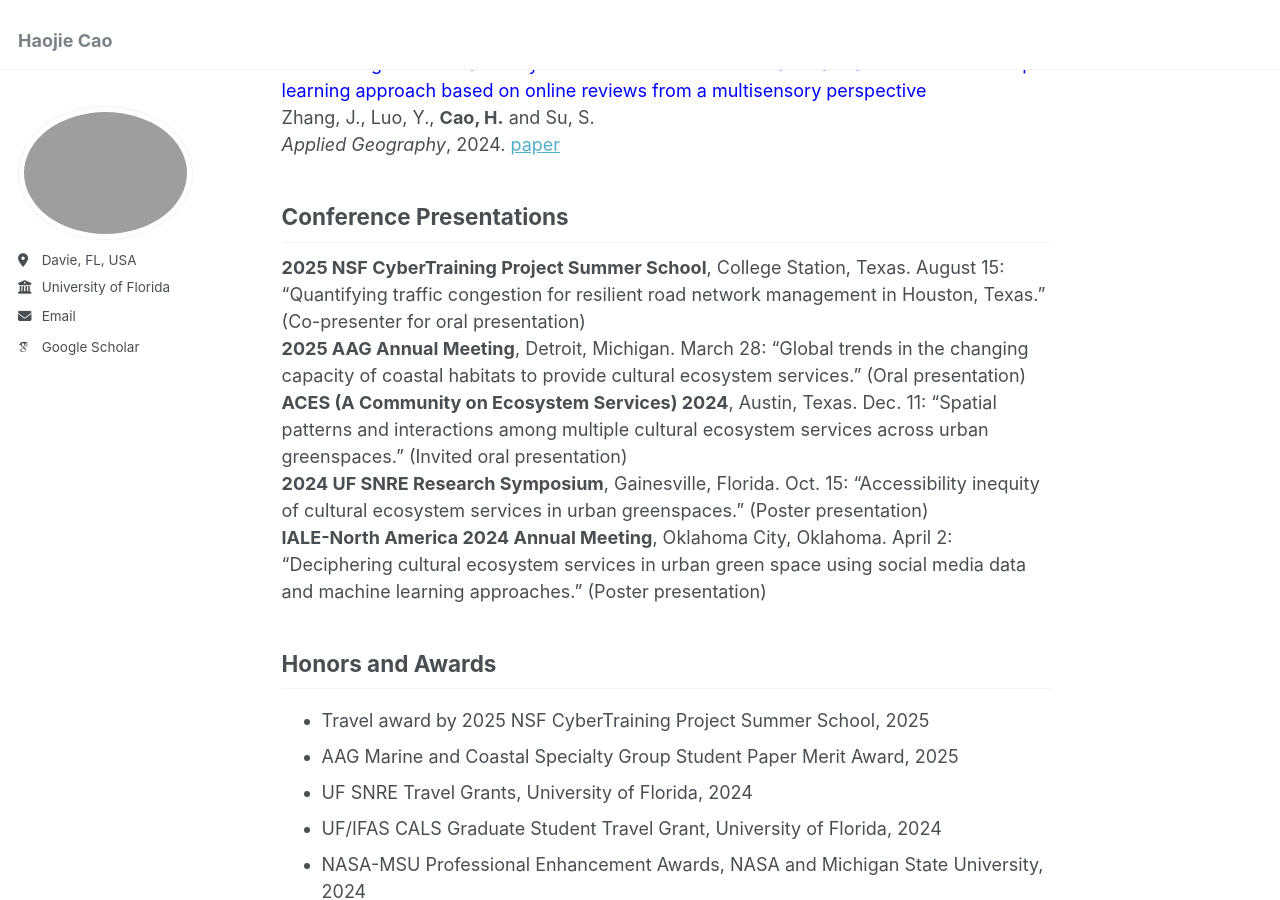
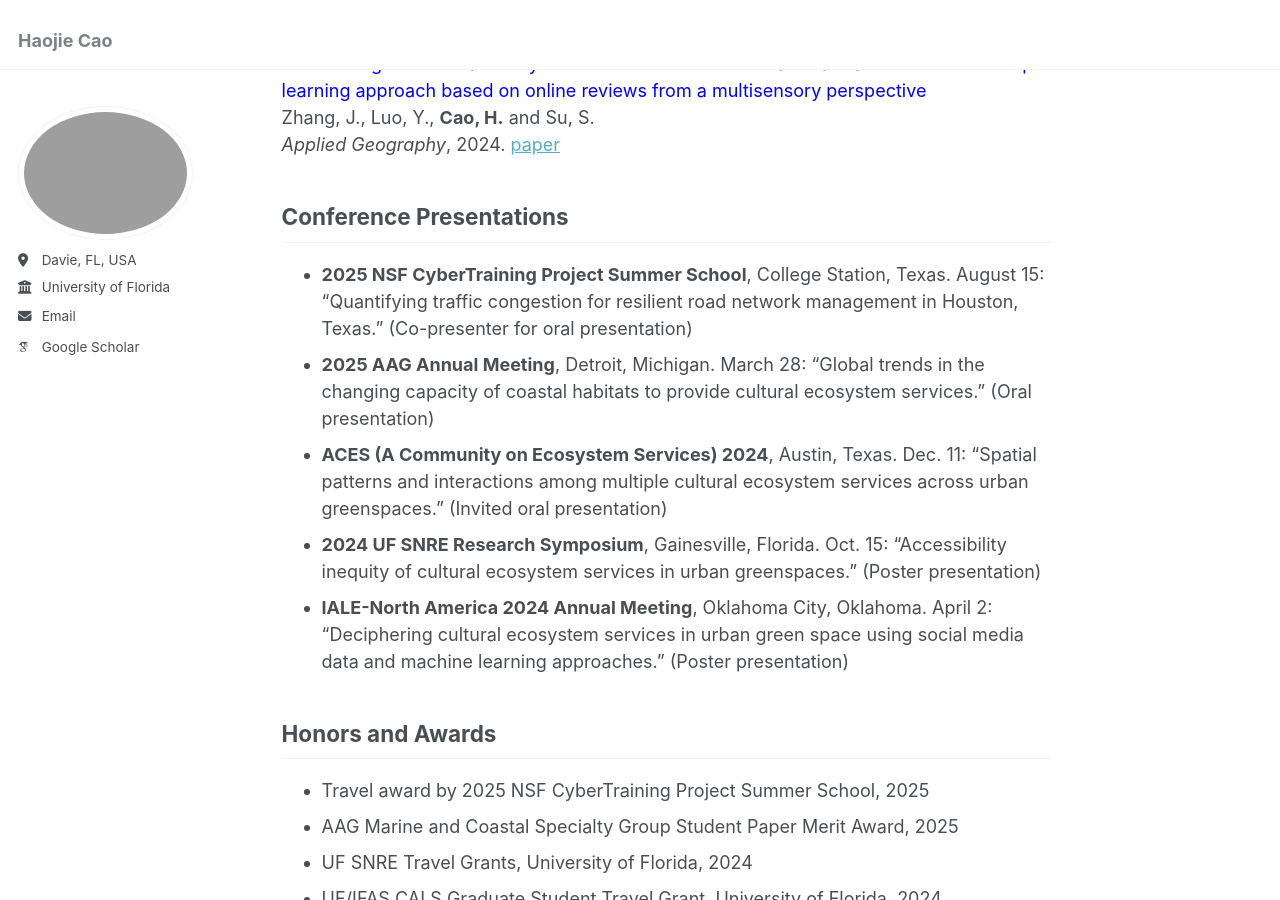
Before and after one commit to haojiecao42/haojiecao42.github.io, a Jekyll site: the page built from _pages/about.md, in a window 1280 px wide and 900 px high, scrolled down 1907 px. Built offline with Jekyll 4.4.1, drawn with Linux system fonts in a browser that asks for light colours; some web fonts are replaced.

```diff
--- a/_pages/about.md
+++ b/_pages/about.md
@@ -68,11 +68,11 @@ Zhang, J., Luo, Y., **Cao, H.** and Su, S.<br>
 *Applied Geography*, 2024. [paper](https://doi.org/10.1016/j.apgeog.2024.103404)
 
 ## Conference Presentations
-**2025 NSF CyberTraining Project Summer School**, College Station, Texas. August 15: “Quantifying traffic congestion for resilient road network management in Houston, Texas.” (Co-presenter for oral presentation)<br>
-**2025 AAG Annual Meeting**, Detroit, Michigan. March 28: “Global trends in the changing capacity of coastal habitats to provide cultural ecosystem services.” (Oral presentation)<br>
-**ACES (A Community on Ecosystem Services) 2024**, Austin, Texas. Dec. 11: “Spatial patterns and interactions among multiple cultural ecosystem services across urban greenspaces.” (Invited oral presentation)<br>
-**2024 UF SNRE Research Symposium**, Gainesville, Florida. Oct. 15: “Accessibility inequity of cultural ecosystem services in urban greenspaces.” (Poster presentation)<br>
-**IALE-North America 2024 Annual Meeting**, Oklahoma City, Oklahoma. April 2: “Deciphering cultural ecosystem services in urban green space using social media data and machine learning approaches.” (Poster presentation)<br>
+* **2025 NSF CyberTraining Project Summer School**, College Station, Texas. August 15: “Quantifying traffic congestion for resilient road network management in Houston, Texas.” (Co-presenter for oral presentation)<br>
+* **2025 AAG Annual Meeting**, Detroit, Michigan. March 28: “Global trends in the changing capacity of coastal habitats to provide cultural ecosystem services.” (Oral presentation)<br>
+* **ACES (A Community on Ecosystem Services) 2024**, Austin, Texas. Dec. 11: “Spatial patterns and interactions among multiple cultural ecosystem services across urban greenspaces.” (Invited oral presentation)<br>
+* **2024 UF SNRE Research Symposium**, Gainesville, Florida. Oct. 15: “Accessibility inequity of cultural ecosystem services in urban greenspaces.” (Poster presentation)<br>
+* **IALE-North America 2024 Annual Meeting**, Oklahoma City, Oklahoma. April 2: “Deciphering cultural ecosystem services in urban green space using social media data and machine learning approaches.” (Poster presentation)<br>
 
 ## Honors and Awards
 * Travel award by 2025 NSF CyberTraining Project Summer School, 2025
```
